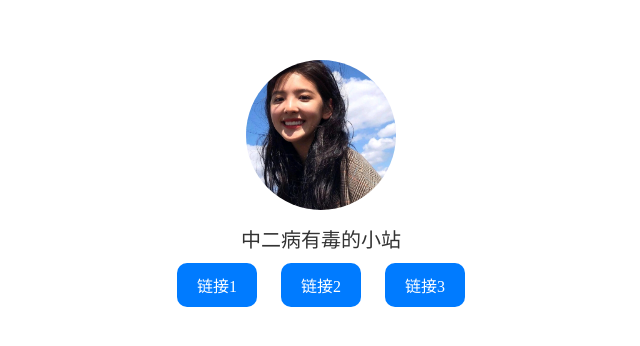
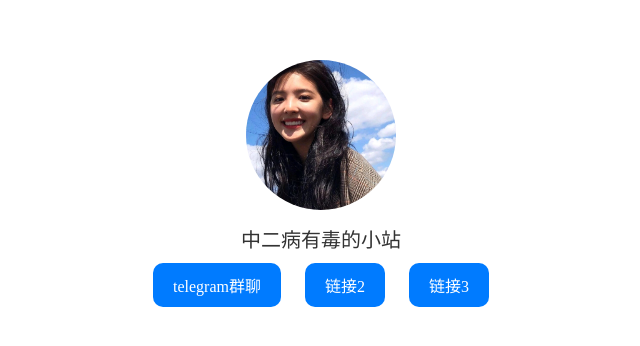
Before and after one commit to zebyd/index, a plain HTML site: page index.html in a window 1280 px wide. Shown: the part 212-558 px from the top of the page, without its empty margins (319-959 px from the left). Drawn offline with Linux system fonts and the light colour scheme.

Commit message:
Update index.html

```diff
--- a/index.html
+++ b/index.html
@@ -50,7 +50,7 @@
         <img src="IMG_1676.jpeg" alt="Avatar" class="avatar">
         <div class="nickname">中二病有毒的小站</div>
         <div class="button-container">
-        <a href="https://www.example.com" class="button">链接1</a>
+        <a href="https://t.me/ZEBYDDSYS" class="button">telegram群聊</a>
         <a href="https://www.example.com" class="button">链接2</a>
         <a href="https://www.example.com" class="button">链接3</a>
     </div>
```
